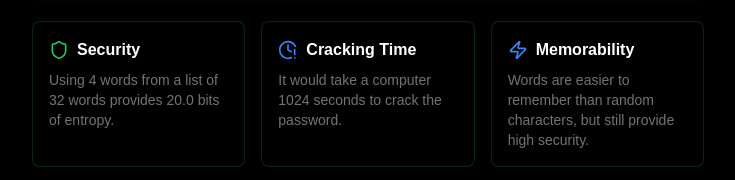
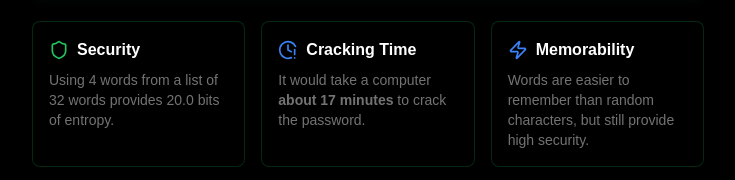
Before and after one commit to MoPaMo/xkcd-passwords, a Next.js app: page / in a window 1280 px wide. Shown: the part 521-701 px from the top of the page, without its empty margins (272-1007 px from the left). Built offline with nearby package versions, Linux system fonts and the light colour scheme.

Commit message:
feat: add PasswordCrackTime component to calculate and display password cracking time based on entropy

```diff
--- a/src/app/page.tsx
+++ b/src/app/page.tsx
@@ -4,7 +4,7 @@ import Header from "@/components/Header";
 import GeneratorCard from "@/components/GeneratorCard";
 import InfoCard from "@/components/InfoCard";
 import { Shield, Zap, Clock , ClockAlert} from "lucide-react";
-
+import PasswordCrackTime from "@/components/CrackingTime";
 const words: string[] = [
   "correct",
   "horse",
@@ -61,8 +61,7 @@ const Page: React.FC = () => {
             title="Cracking Time"
             iconColor="text-blue-500"
           >
-            It would take a computer {Math.pow(2, entropy - 10).toFixed(0)}{" "}
-            seconds to crack the password.
+            <PasswordCrackTime entropy={entropy} />
           </InfoCard>
           <InfoCard icon={Zap} title="Memorability" iconColor="text-blue-500">
             Words are easier to remember than random characters, but still
--- /dev/null
+++ b/src/components/CrackingTime.tsx
@@ -0,0 +1,49 @@
+import React from "react";
+
+interface PasswordCrackTimeProps {
+  entropy: number;
+}
+
+const PasswordCrackTime: React.FC<PasswordCrackTimeProps> = ({ entropy }) => {
+  const crackTimeInSeconds = Math.pow(2, entropy - 10).toFixed(0);
+
+  const formatTime = (seconds: string): string => {
+    let timeValue: number = parseInt(seconds, 10);
+    let unit: string = "seconds";
+    let modifier: string = "about";
+
+    switch (true) {
+      case timeValue < 60:
+        unit = "seconds";
+        break;
+      case timeValue < 3600:
+        timeValue = Math.floor(timeValue / 60);
+        unit = "minutes";
+        break;
+      case timeValue < 86400:
+        timeValue = Math.floor(timeValue / 3600);
+        unit = "hours";
+        break;
+      case timeValue < 31536000:
+        timeValue = Math.floor(timeValue / 86400);
+        unit = "days";
+        break;
+      default:
+        timeValue = Math.floor(timeValue / 31536000);
+        unit = "years";
+        modifier = "over";
+        break;
+    }
+
+    return `${modifier} ${timeValue} ${unit}`;
+  };
+
+  return (
+    <>
+      It would take a computer{" "}
+      <strong>{formatTime(crackTimeInSeconds)}</strong> to crack the password.
+    </>
+  );
+};
+
+export default PasswordCrackTime;
```
